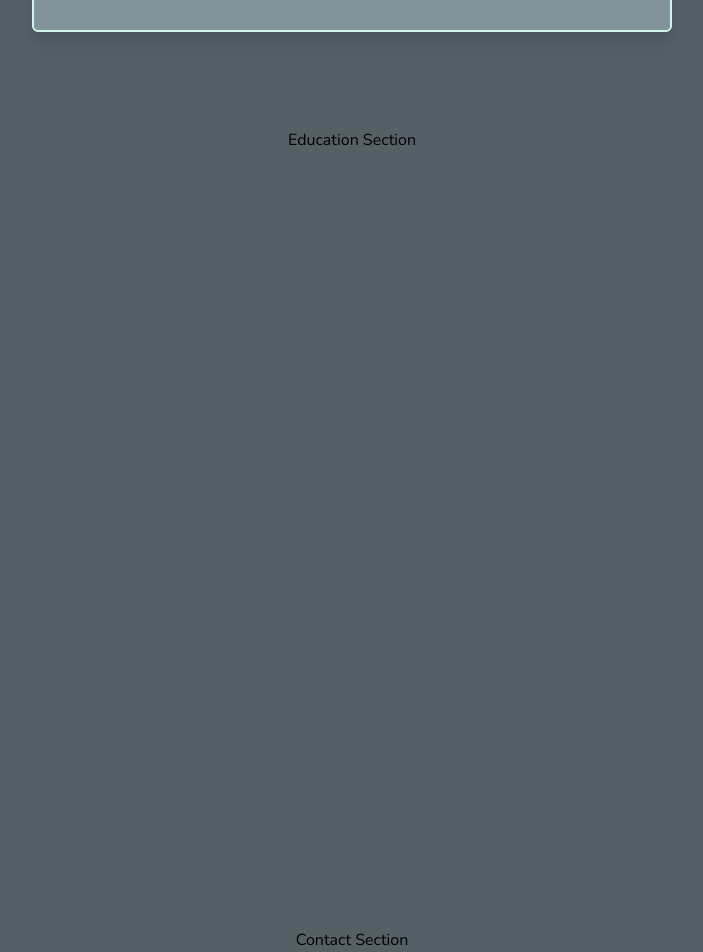
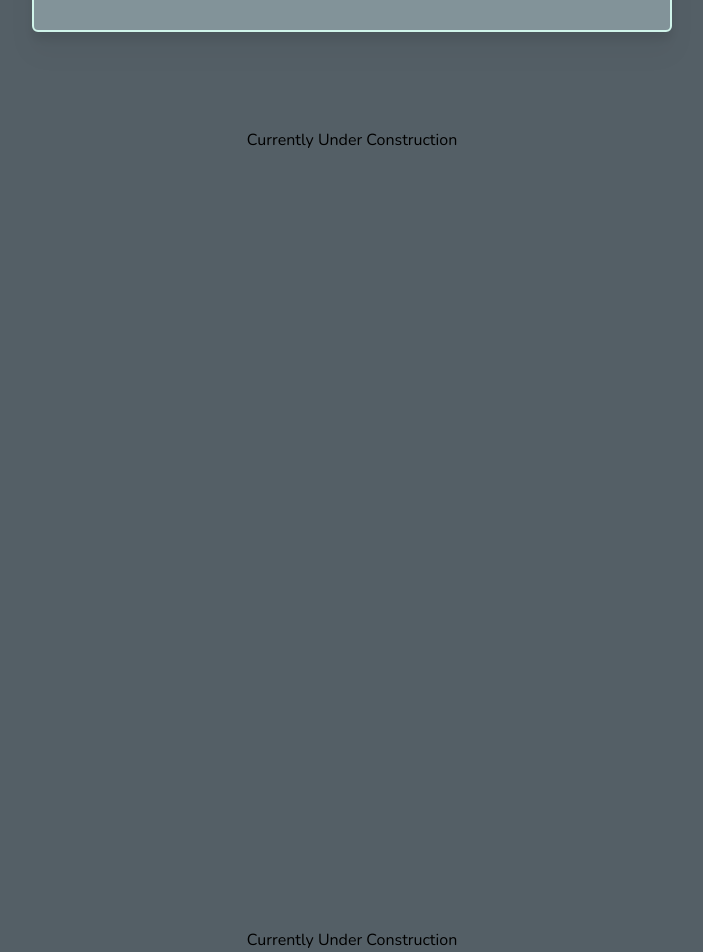
Before and after one commit to jn-han/jn-han.github.io, a Next.js app: page / in a window 1280 px wide. Shown: the part 2400-3352 px from the top of the page, without its empty margins (288-991 px from the left). Built offline with nearby package versions, Linux system fonts and the light colour scheme.

Commit message:
fixed under construction lettering for first deployment

```diff
--- a/src/app/page.js
+++ b/src/app/page.js
@@ -58,14 +58,14 @@ export default function Home() {
 
       <section id="education" className="flex min-h-screen w-full flex-col items-center justify-between">
         <div className="mt-24 flex flex-col justify-center items-center">
-          Education Section
+          Currently Under Construction
         </div>
 
       </section>
 
       <section id="contact" className="flex min-h-screen w-full flex-col items-center justify-between">
         <div className="mt-24 flex flex-col justify-center items-center">
-          Contact Section
+          Currently Under Construction
         </div>
       </section>
 
```
